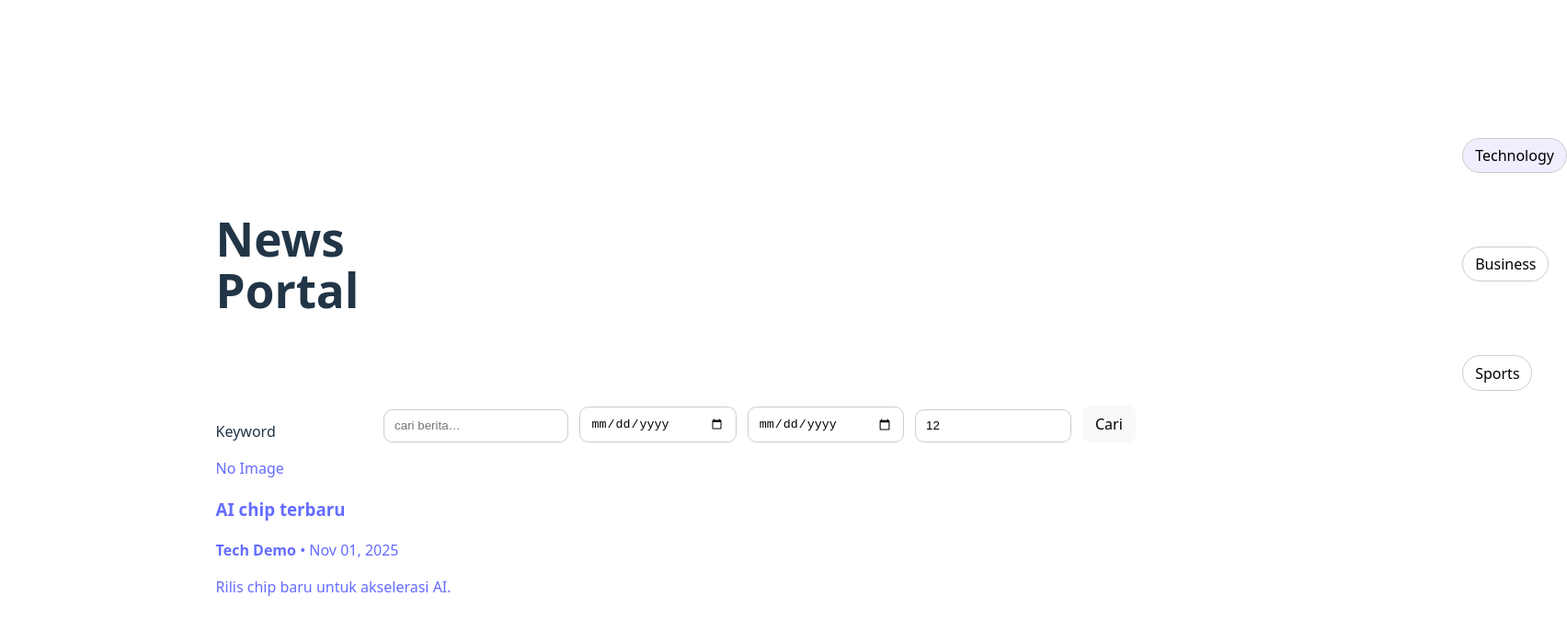
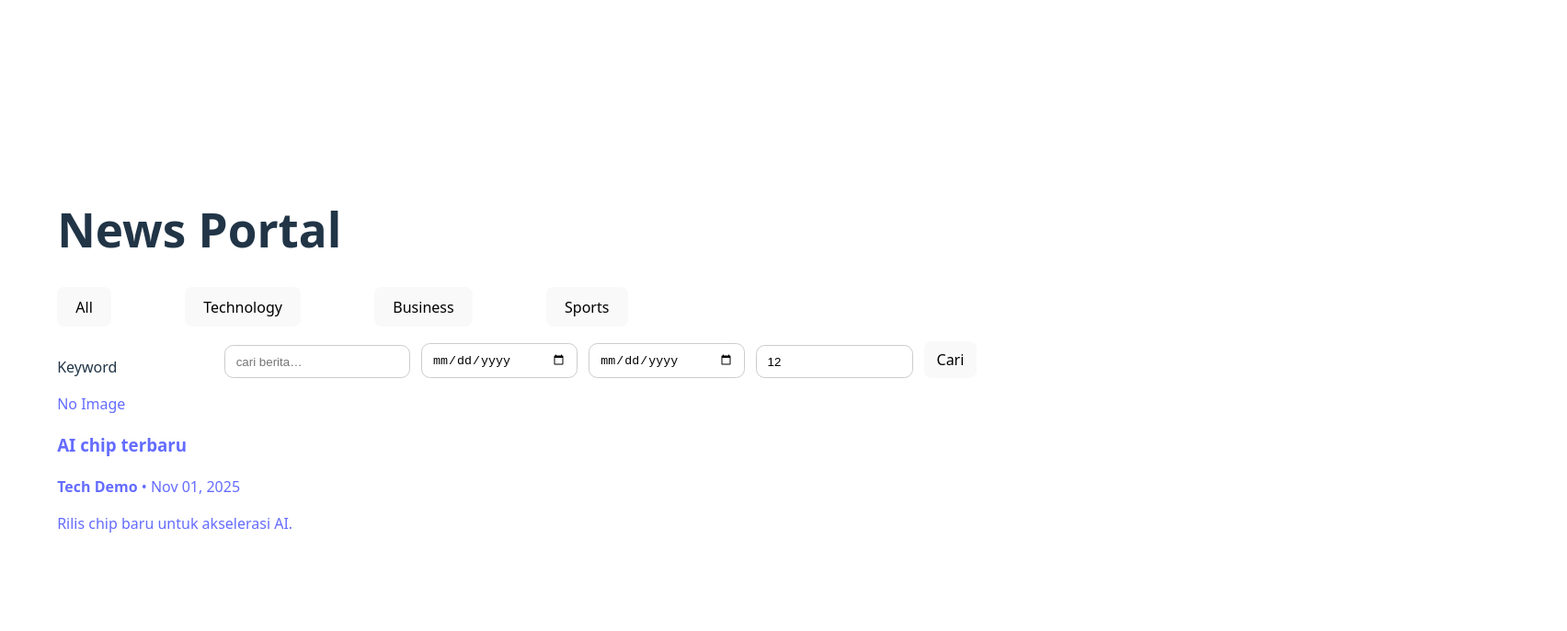
Before and after one commit to V4nzz/uts-pemweb-123140094, a React (Vite) app: page / in a window 1280 px wide. Shown: the top 686 px of the page at 92% size, 1704 px wide, since content can reach past the window. Built offline with nearby package versions, Linux system fonts and the light colour scheme.

Commit message:
Update Header.jsx

```diff
--- a/src/components/Header.jsx
+++ b/src/components/Header.jsx
@@ -4,17 +4,23 @@ const TABS = [
     { key: 'sports', label: 'Sports' },
   ];
 
-  export default function Header({ active, onChange }) {
+  export default function Header({ active = "", onChange }) {
+    const tabs = [
+      { key: "", label: "All" },
+      { key: "technology", label: "Technology" },
+      { key: "business", label: "Business" },
+      { key: "sports", label: "Sports" },
+    ];
+
     return (
-      <header className="site-header">
-        <h1 className="brand">News Portal</h1>
-        <nav className="navbar" aria-label="Kategori berita">
-          {TABS.map(t => (
+      <header className="header">
+        <h1>News Portal</h1>
+        <nav className="navbar">
+          {tabs.map((t) => (
             <button
               key={t.key}
-              className={`tab ${active === t.key ? 'active' : ''}`}
+              className={`nav-item ${active === t.key ? "active" : ""}`}
               onClick={() => onChange(t.key)}
-              aria-pressed={active === t.key}
             >
               {t.label}
             </button>
```
